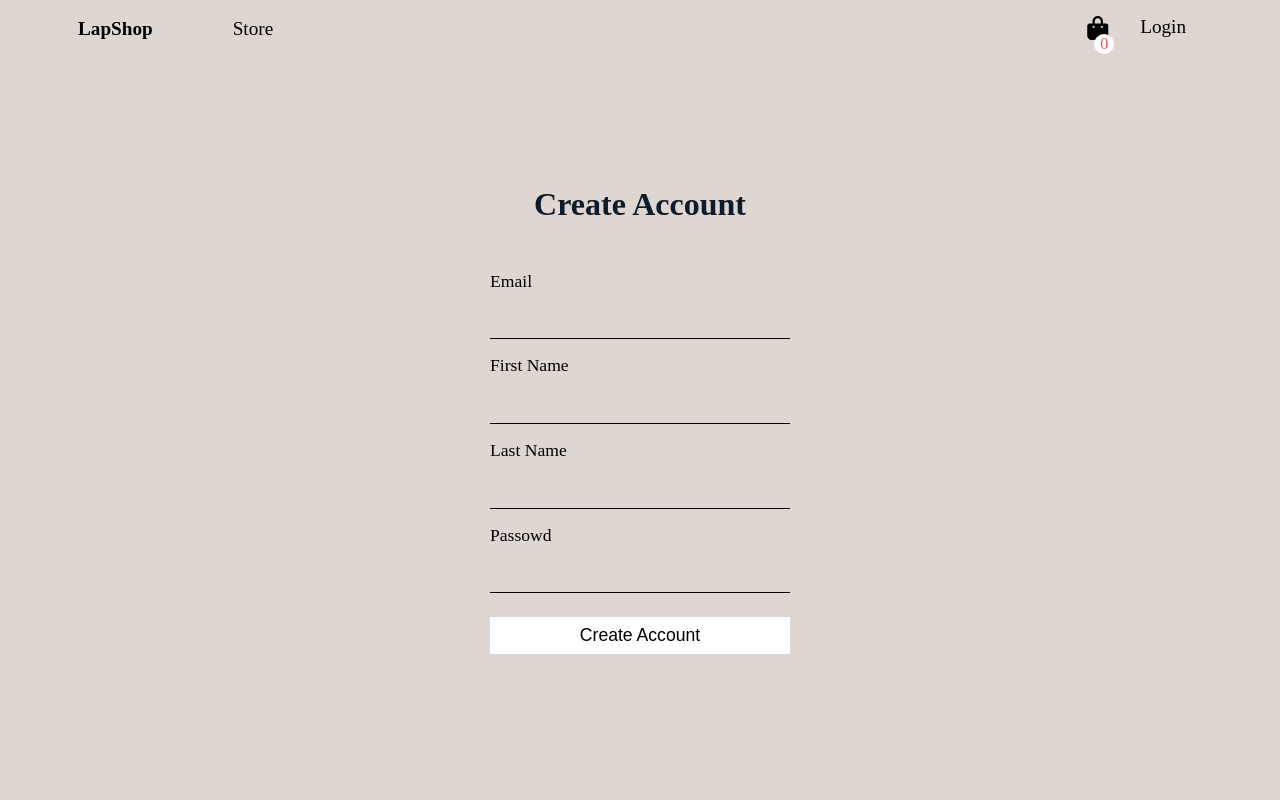
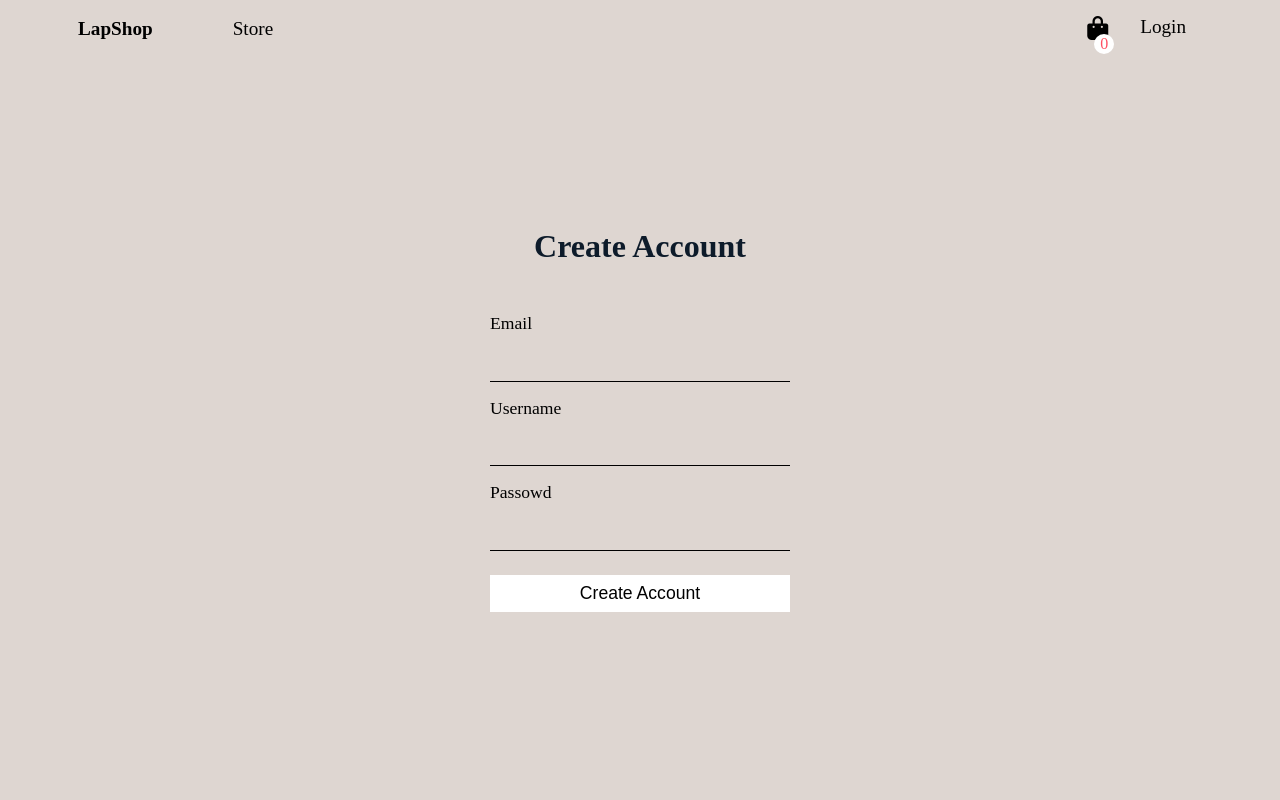
Before and after one commit to KevinMisati/Lapshop-frontend, a React (Create React App) app: page /account/signup in a window 1280 px wide. Shown: the top 800 px of the page. Built offline with nearby package versions, Linux system fonts and the light colour scheme; a web font is replaced by a local one.

Commit message:
created the axios service for API calls

```diff
--- /dev/null
+++ b/src/axios/index.js
@@ -0,0 +1,16 @@
+import axios from "axios";
+
+const createService = (url) => {
+    const service = axios.create({baseURL:url})
+
+    service.interceptors.request.use(config => config,
+        error => Promise.reject(error)
+    )
+    service.interceptors.response.use(response =>  response,
+    error => Promise.reject(error.response || error)
+)
+    return service
+}
+let baseUrl = "https://kevinmisati.pythonanywhere.com/api/"
+
+export let apiService = createService(baseUrl)
--- a/src/components/Account/SignUp.js
+++ b/src/components/Account/SignUp.js
@@ -1,53 +1,35 @@
 import React,{useState} from 'react'
 import classes from "./SignUp.module.css"
-import { useNavigate } from 'react-router-dom'
-import firebaseConfig from "../../firebase/config"
-import { getAuth, createUserWithEmailAndPassword } from "firebase/auth";
-
-
-
+import { apiService } from '../../axios'
 
 const SignUp = () => {
-    const navigate = useNavigate()
     const [errMessage,setErrMessage] = useState("")
-    const [email,setEmail] = useState("")
-    const [password,setPassword] = useState("")
-    const [firstname,setFirstName] = useState("")
-    const [lastname,setLastName] = useState("")
-
-    const auth = getAuth();
+    const [form,setForm] = useState({
+        email:"",
+        username:"",
+        password:"",
+    })
     const handleSubmit = (e) => {
         e.preventDefault()
-        if (email !== "" && password !== "" && firstname !=="" && lastname !== "" && email.includes("@")){
-
-            createUserWithEmailAndPassword(auth, email, password)
-            .then((userCredential) => {
-                const user = userCredential.user;
-
-                //console.log(user)
+        if (form.email !== "" && form.password !== "" && form.username !=="" && form.email.includes("@")){
+            console.log(form,"hello form")
+            apiService({
+                url:"register",
+                method:'POST',
+                data:form
             })
-            .catch((error) => {
-                const errorCode = error.code;
-                const errorMessage = error.message;
-                //console.log(errMessage)
-            });
         }
         else{
             setErrMessage("Please fill in the form correctly, all fields are required.")
         }
 
     }
-    const handleEmailChange = (e) => {
-        setEmail(e.target.value)
-    }
-    const handlePasswordChange = (e) => {
-        setPassword(e.target.value)
-    }
-    const handleFirstnameChange = (e) => {
-        setFirstName(e.target.value)
-    }
-    const handleLastNameChange = (e) => {
-        setLastName(e.target.value)
+
+    const handleFormChange = (e) => {
+        setForm({
+            ...form,
+            [e.target.name]:e.target.value
+        })
     }
     return (
         <div className={classes["signup-container"]}>
@@ -59,19 +41,15 @@ const SignUp = () => {
                     }
                     <div className={classes["input-control"]}>
                         <label htmlFor='email'>email</label>
-                        <input onChange={handleEmailChange} id='email' type='email' name='email' value={email} />
+                        <input onChange={handleFormChange} id='email' type='email' name='email' value={form.email} />
                     </div>
                     <div className={classes["input-control"]}>
-                        <label htmlFor='firstname'>first name</label>
-                        <input onChange={handleFirstnameChange} id='firstname' type='text' name='firstname' value={firstname} />
-                    </div>
-                    <div className={classes["input-control"]}>
-                        <label htmlFor='lastname'>last name</label>
-                        <input onChange={handleLastNameChange} id='lastname' type='text' name='lastname' value={lastname} />
+                        <label htmlFor='username'>username</label>
+                        <input onChange={handleFormChange} id='username' type='text' name='username' value={form.username} />
                     </div>
                     <div className={classes["input-control"]}>
                         <label htmlFor='password'>passowd</label>
-                        <input onChange={handlePasswordChange} id='password' type='password' name='password' value={password} />
+                        <input onChange={handleFormChange} id='password' type='password' name='password' value={form.password} />
                     </div>
                     <div className={classes["input-control"]}>
                         <button onClick={handleSubmit} className={classes["register-btn"]}>create account</button>
```
